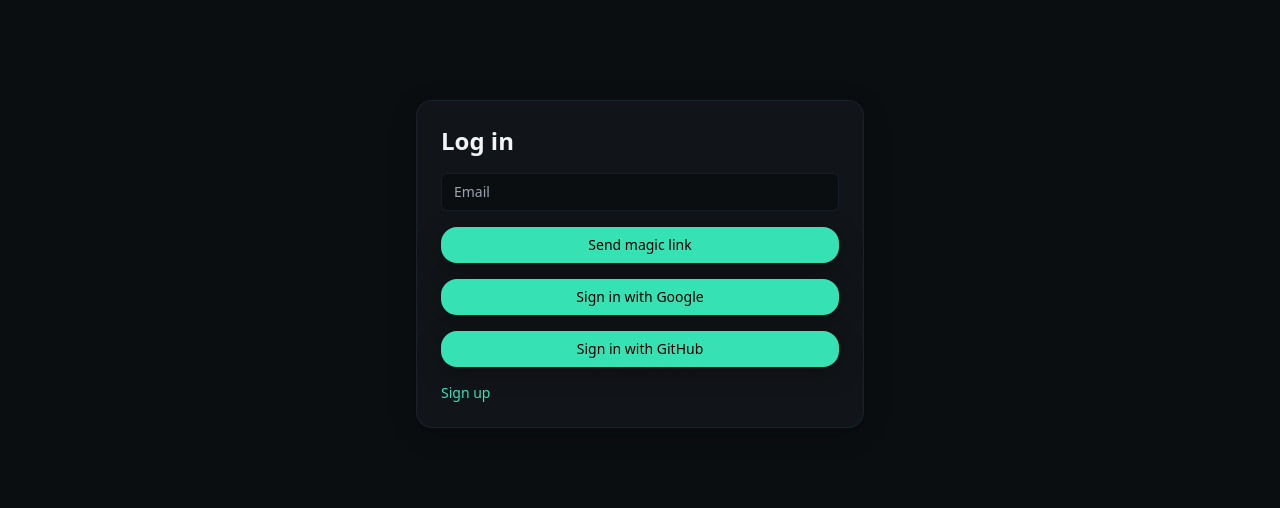
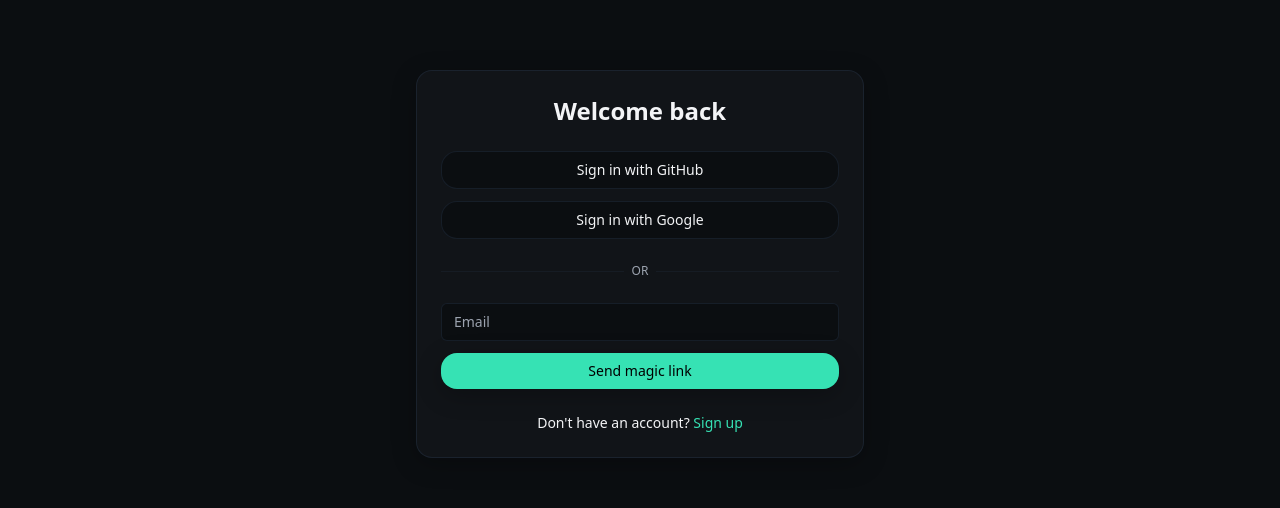
Before and after one commit to analytix-code-groove/web-app, a Next.js app: page /login in a window 1280 px wide. Shown: the part 197-705 px from the top of the page. Built offline with nearby package versions, Linux system fonts and the light colour scheme; no server answers.

Commit message:
feat: improve login page style

```diff
--- a/src/app/login/page.tsx
+++ b/src/app/login/page.tsx
@@ -21,9 +21,33 @@ export default function LoginPage() {
 
   return (
     <main className="bg-bg flex min-h-screen items-center justify-center px-4">
-      <form onSubmit={handleEmailLogin} className="w-full max-w-md rounded-xl2 border border-stroke/70 bg-surface p-6 shadow-soft">
-        <h1 className="text-2xl font-semibold text-text">Log in</h1>
-        <div className="mt-4 flex flex-col gap-4">
+      <div className="w-full max-w-md rounded-xl2 border border-stroke/70 bg-surface p-6 text-center shadow-soft">
+        <h1 className="text-2xl font-semibold text-text">Welcome back</h1>
+
+        <div className="mt-6 flex flex-col gap-3">
+          <button
+            type="button"
+            onClick={handleProviderLogin('github')}
+            className="rounded-xl2 border border-stroke/60 bg-bg px-4 py-2 text-sm font-medium text-text transition hover:bg-bg/80"
+          >
+            Sign in with GitHub
+          </button>
+          <button
+            type="button"
+            onClick={handleProviderLogin('google')}
+            className="rounded-xl2 border border-stroke/60 bg-bg px-4 py-2 text-sm font-medium text-text transition hover:bg-bg/80"
+          >
+            Sign in with Google
+          </button>
+        </div>
+
+        <div className="my-6 flex items-center">
+          <span className="h-px flex-1 bg-stroke/40" />
+          <span className="px-2 text-xs uppercase text-muted">or</span>
+          <span className="h-px flex-1 bg-stroke/40" />
+        </div>
+
+        <form onSubmit={handleEmailLogin} className="flex flex-col gap-3">
           <input
             type="email"
             value={email}
@@ -37,28 +61,17 @@ export default function LoginPage() {
           >
             Send magic link
           </button>
-          <button
-            type="button"
-            onClick={handleProviderLogin('google')}
-            className="rounded-xl2 bg-mint px-4 py-2 text-sm font-medium text-black shadow-soft transition hover:opacity-90"
-          >
-            Sign in with Google
-          </button>
-          <button
-            type="button"
-            onClick={handleProviderLogin('github')}
-            className="rounded-xl2 bg-mint px-4 py-2 text-sm font-medium text-black shadow-soft transition hover:opacity-90"
-          >
-            Sign in with GitHub
-          </button>
-          {message && <p className="text-sm text-text">{message}</p>}
-        </div>
-        <div className="mt-4 flex justify-between text-sm">
+        </form>
+
+        {message && <p className="mt-4 text-sm text-text">{message}</p>}
+
+        <p className="mt-6 text-center text-sm">
+          Don&apos;t have an account?{' '}
           <Link href="/signup" className="text-mint hover:underline">
             Sign up
           </Link>
-        </div>
-      </form>
+        </p>
+      </div>
     </main>
   )
 }
```
